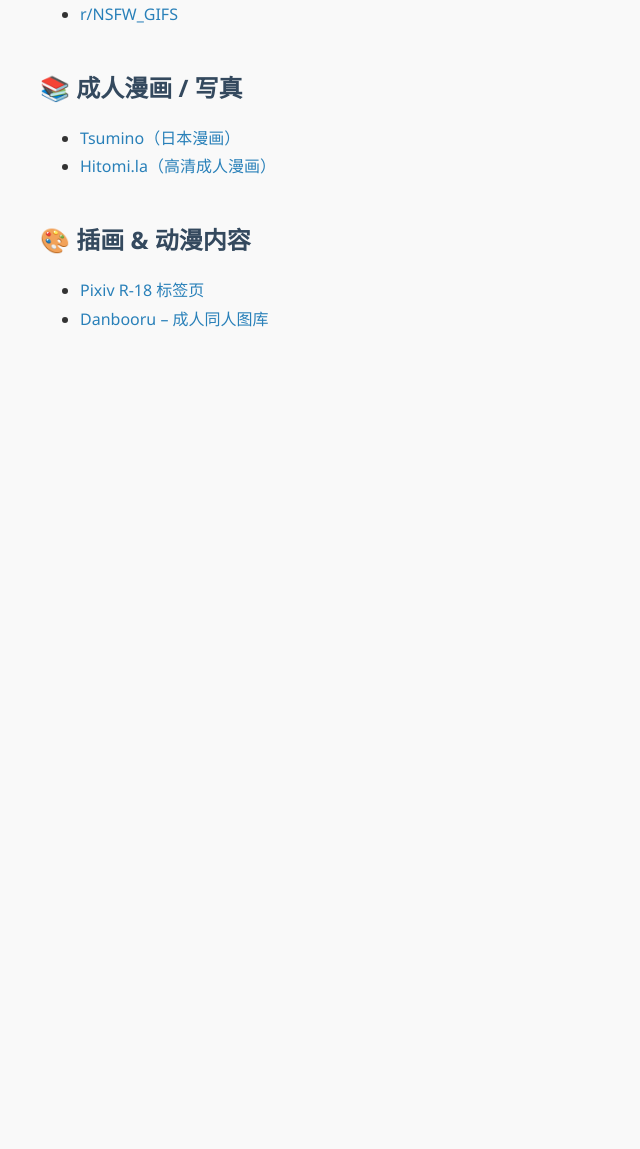
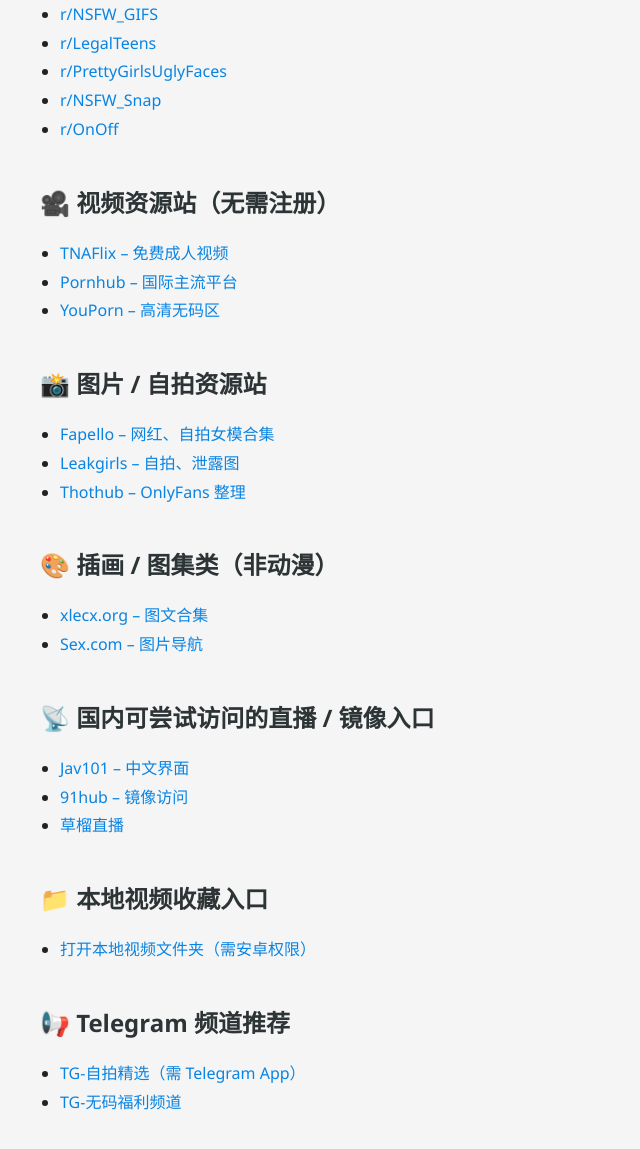
Before and after one commit to hongfeiz830/hongfeiz830.github.io, a plain HTML site: page index.html in a window 1280 px wide. Shown: the part 315-1464 px from the top of the page, without its empty margins (0-640 px from the left). Before the commit the page ends 800 px from the top, so only its background shows below. Drawn offline with Linux system fonts and the light colour scheme.

Commit message:
Add files via upload

```diff
--- a/index.html
+++ b/index.html
@@ -3,25 +3,19 @@
 <html lang="zh">
 <head>
   <meta charset="UTF-8">
-  <title>NoteCenter</title>
-  <link rel="manifest" href="manifest.json">
-  <script>
-    if ('serviceWorker' in navigator) {
-      navigator.serviceWorker.register('/service-worker.js');
-    }
-  </script>
+  <title>NoteCenter – 全面 NSFW 索引</title>
   <style>
-    body { font-family: "Segoe UI", sans-serif; margin: 40px; background: #f9f9f9; color: #333; }
-    h1 { color: #2c3e50; }
-    h2 { color: #34495e; margin-top: 30px; }
-    ul { line-height: 1.8; }
-    a { text-decoration: none; color: #2980b9; }
+    body { font-family: "Segoe UI", sans-serif; margin: 40px; background: #f5f5f5; color: #222; }
+    h1 { color: #d63031; }
+    h2 { color: #2d3436; margin-top: 30px; }
+    ul { line-height: 1.8; padding-left: 20px; }
+    a { text-decoration: none; color: #0984e3; }
     a:hover { text-decoration: underline; }
     .section { margin-bottom: 40px; }
   </style>
 </head>
 <body>
-  <h1>📂 NoteCenter – 稳定可用 NSFW 索引（最新版）</h1>
+  <h1>📁 NoteCenter – 综合 NSFW 索引页</h1>
 
   <div class="section">
     <h2>📑 Reddit 精选 NSFW 分区</h2>
@@ -32,22 +26,60 @@
       <li><a href="https://www.reddit.com/r/NSFW_Snapchat" target="_blank">r/NSFW_Snapchat</a></li>
       <li><a href="https://www.reddit.com/r/Amateur" target="_blank">r/Amateur</a></li>
       <li><a href="https://www.reddit.com/r/NSFW_GIFS" target="_blank">r/NSFW_GIFS</a></li>
+      <li><a href="https://www.reddit.com/r/LegalTeens" target="_blank">r/LegalTeens</a></li>
+      <li><a href="https://www.reddit.com/r/PrettyGirlsUglyFaces" target="_blank">r/PrettyGirlsUglyFaces</a></li>
+      <li><a href="https://www.reddit.com/r/NSFW_Snap" target="_blank">r/NSFW_Snap</a></li>
+      <li><a href="https://www.reddit.com/r/OnOff" target="_blank">r/OnOff</a></li>
     </ul>
   </div>
 
   <div class="section">
-    <h2>📚 成人漫画 / 写真</h2>
+    <h2>🎥 视频资源站（无需注册）</h2>
     <ul>
-      <li><a href="https://www.tsumino.com" target="_blank">Tsumino（日本漫画）</a></li>
-      <li><a href="https://hitomi.la" target="_blank">Hitomi.la（高清成人漫画）</a></li>
+      <li><a href="https://www.tnaflix.com" target="_blank">TNAFlix – 免费成人视频</a></li>
+      <li><a href="https://www.pornhub.com" target="_blank">Pornhub – 国际主流平台</a></li>
+      <li><a href="https://www.youporn.com" target="_blank">YouPorn – 高清无码区</a></li>
     </ul>
   </div>
 
   <div class="section">
-    <h2>🎨 插画 & 动漫内容</h2>
+    <h2>📸 图片 / 自拍资源站</h2>
     <ul>
-      <li><a href="https://www.pixiv.net/en/tags/R-18/artworks" target="_blank">Pixiv R‑18 标签页</a></li>
-      <li><a href="https://danbooru.donmai.us" target="_blank">Danbooru – 成人同人图库</a></li>
+      <li><a href="https://fapello.com" target="_blank">Fapello – 网红、自拍女模合集</a></li>
+      <li><a href="https://leakgirls.com" target="_blank">Leakgirls – 自拍、泄露图</a></li>
+      <li><a href="https://thothub.lol" target="_blank">Thothub – OnlyFans 整理</a></li>
+    </ul>
+  </div>
+
+  <div class="section">
+    <h2>🎨 插画 / 图集类（非动漫）</h2>
+    <ul>
+      <li><a href="https://xlecx.org" target="_blank">xlecx.org – 图文合集</a></li>
+      <li><a href="https://www.sex.com" target="_blank">Sex.com – 图片导航</a></li>
+    </ul>
+  </div>
+
+  <div class="section">
+    <h2>📡 国内可尝试访问的直播 / 镜像入口</h2>
+    <ul>
+      <li><a href="https://jav101.com" target="_blank">Jav101 – 中文界面</a></li>
+      <li><a href="https://91hub.live" target="_blank">91hub – 镜像访问</a></li>
+      <li><a href="https://live2.cltt.cc" target="_blank">草榴直播</a></li>
+    </ul>
+  </div>
+
+  <div class="section">
+    <h2>📁 本地视频收藏入口</h2>
+    <ul>
+      <li><a href="file:///storage/emulated/0/Movies/NSFW" target="_blank">打开本地视频文件夹（需安卓权限）</a></li>
+    </ul>
+  </div>
+
+  <div class="section">
+    <h2>📢 Telegram 频道推荐</h2>
+    <ul>
+      <li><a href="https://t.me/+Yxxxxx" target="_blank">TG-自拍精选（需 Telegram App）</a></li>
+      <li><a href="https://t.me/+Hxxxxx" target="_blank">TG-无码福利频道</a></li>
     </ul>
   </div>
 </body>
```
